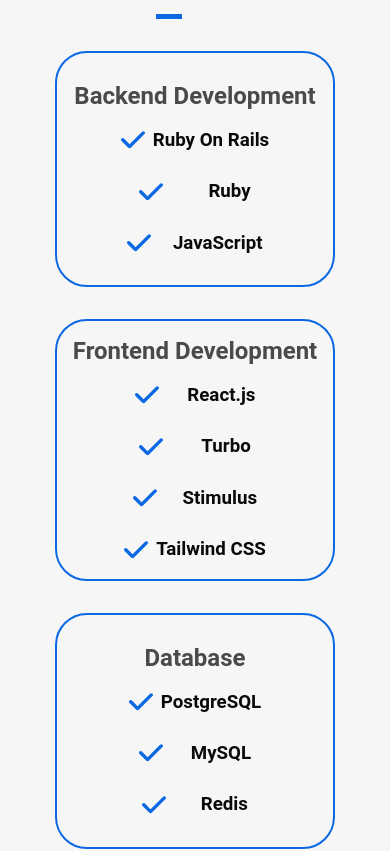
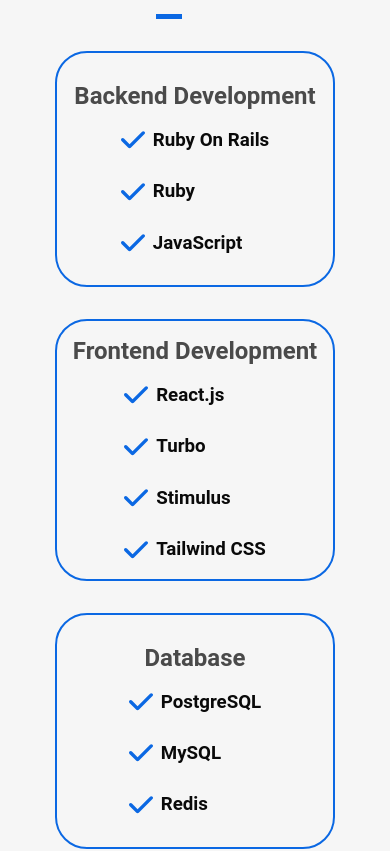
Before and after one commit to elviajero971/react-portfolio, a React (Create React App) app: page / in a window 390 px wide. Shown: the part 2464-3315 px from the top of the page. Built offline with nearby package versions, Linux system fonts and the light colour scheme.

Commit message:
small adjustments responsive on article

```diff
--- a/src/components/Skills/Skill/Skill.scss
+++ b/src/components/Skills/Skill/Skill.scss
@@ -3,7 +3,6 @@
 
 article {
   display: flex;
-  justify-content: space-around;
   align-items: center;
   gap: 0.5rem;
 
--- a/src/components/Skills/Skills.scss
+++ b/src/components/Skills/Skills.scss
@@ -24,7 +24,6 @@
 
                 .article_container {
                     display: flex;
-                    text-align: initial;
                     gap: 2.5rem;
                     justify-content: space-around;
                 }
```
